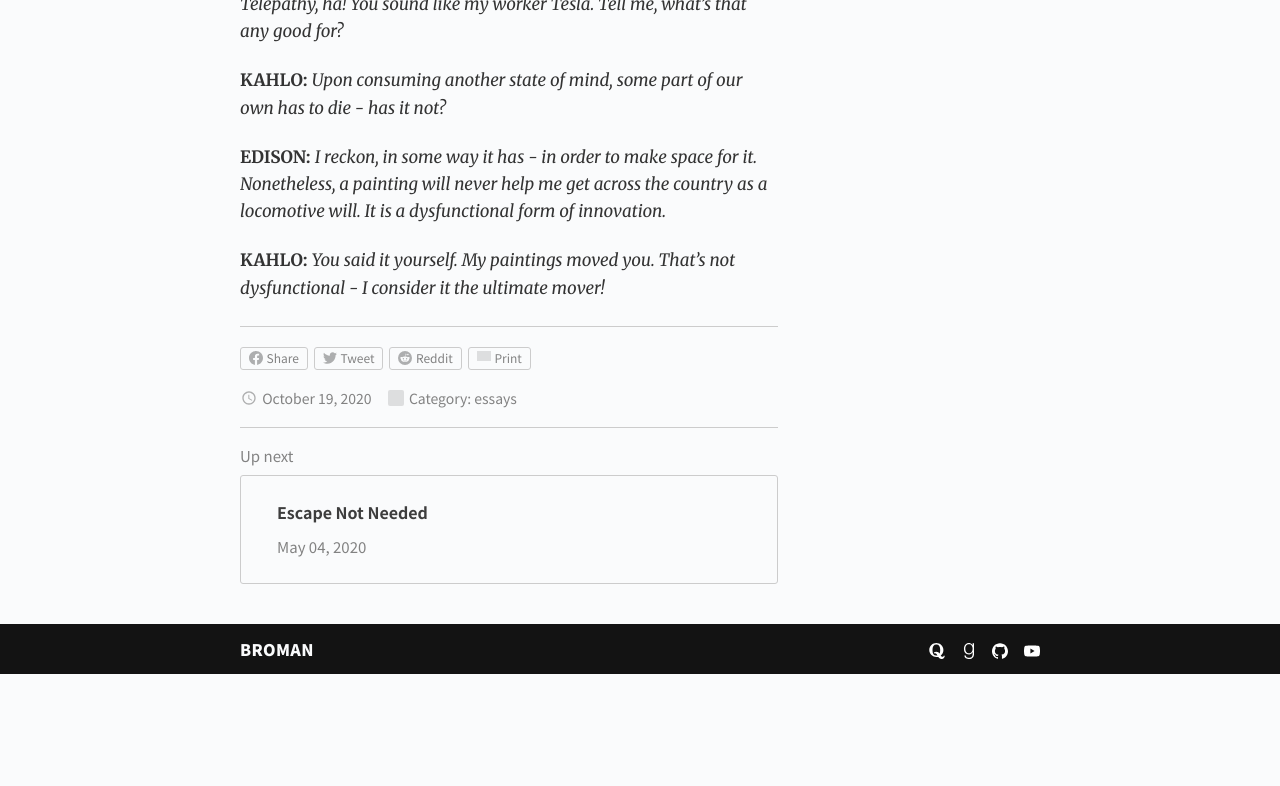
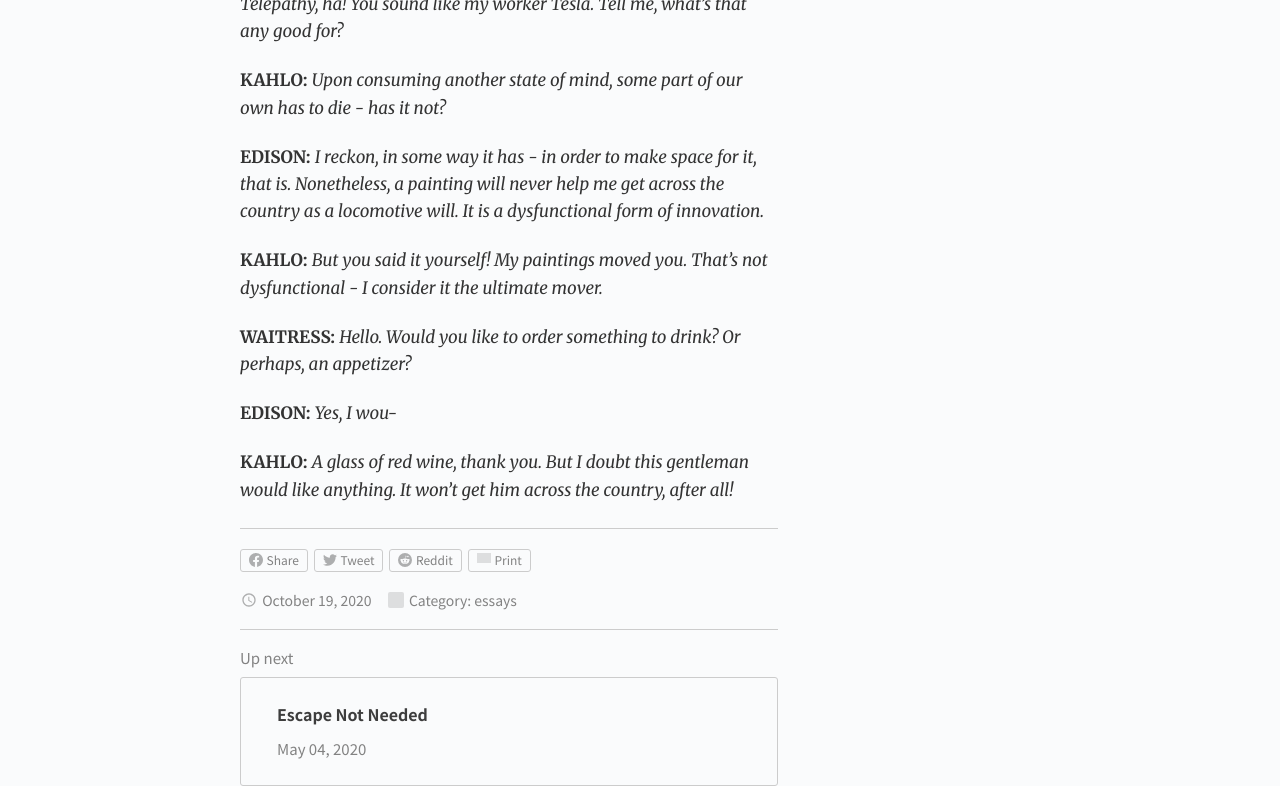
Before and after one commit to gdbroman/broman.blog, a Jekyll site: the page built from _posts/2020/2020-10-19-is-art-dysfunctional.md, in a window 1280 px wide and 900 px high, scrolled down 878 px, cut to the strip 114-900 px from the top of the window. Built offline with Jekyll 4.4.1, drawn with Linux system fonts in a browser that asks for light colours; before the commit the page ends 1666 px from its top, so only the background shows below that; grey boxes are pictures that could not be loaded.

Commit message:
revision

```diff
--- a/_posts/2020/2020-10-19-is-art-dysfunctional.md
+++ b/_posts/2020/2020-10-19-is-art-dysfunctional.md
@@ -17,6 +17,12 @@ Frida Kahlo and Thomas Edison settle down at a table at the local restaurant, aw
 
 **KAHLO:** *Upon consuming another state of mind, some part of our own has to die - has it not?*
 
-**EDISON:** *I reckon, in some way it has - in order to make space for it. Nonetheless, a painting will never help me get across the country as a locomotive will. It is a dysfunctional form of innovation.*
+**EDISON:** *I reckon, in some way it has - in order to make space for it, that is. Nonetheless, a painting will never help me get across the country as a locomotive will. It is a dysfunctional form of innovation.*
 
-**KAHLO:** *You said it yourself. My paintings moved you. That's not dysfunctional - I consider it the ultimate mover!*
+**KAHLO:** *But you said it yourself! My paintings moved you. That's not dysfunctional - I consider it the ultimate mover.*
+
+**WAITRESS:** *Hello. Would you like to order something to drink? Or perhaps, an appetizer?*
+
+**EDISON:** *Yes, I wou-*
+
+**KAHLO:** *A glass of red wine, thank you. But I doubt this gentleman would like anything. It won't get him across the country, after all!*
```
